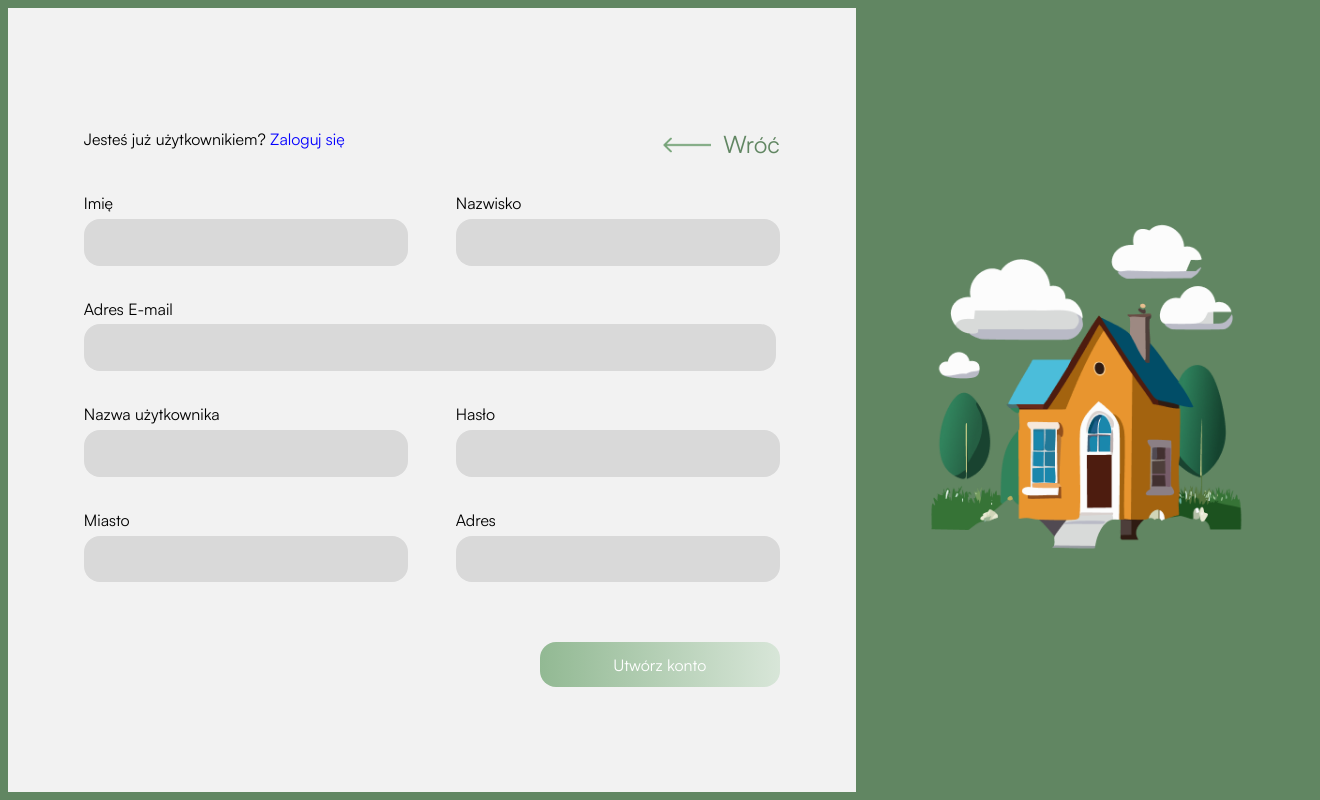
After one commit to ZMejer/On-my-way, a PHP site: the page made by docker_php/php/src/registration_form.php in a window 1320 px wide. The commit adds this page. Run offline with PHP 8.4, Linux system fonts and the light colour scheme.

Commit message:
giga duzo zmian

```diff
--- a/docker_php/php/src/css/style.css
+++ b/docker_php/php/src/css/style.css
@@ -22,12 +22,12 @@ body {
     justify-content: space-between;
 }
 
-a {
+ul a {
     text-decoration: none;
     color: #000;
 }
 
-a:hover {
+ul a:hover {
     color: #fff;
     transition: 0.3s;
 }
@@ -96,3 +96,109 @@ button, input[type="submit"], input[type="reset"] {
     background-color: #fff;
     transition: 0.3s;
 }
+
+.registration-form input, .login-form input {
+    height: 2.8em;
+    width: 20em;
+    border-radius: 1em;
+    border: none;
+	font: inherit;
+	cursor: pointer;
+	outline: inherit;
+    background-color: #d9d9d9;
+    margin-top:0.3em;
+}
+
+
+#login, #name, #city {
+    margin-right: 3em;
+}
+
+#email {
+    width: 43em;
+}
+
+#submit-btn {
+    background: linear-gradient(90deg, #92B993 0%, #FFF 156.27%);
+    color: white;
+    display: block;
+    float: right;
+    margin-top: 1em;
+    width:15em;
+}
+
+#submit-btn-login {
+    background: linear-gradient(90deg, #92B993 0%, #FFF 156.27%);
+    color: white;
+    display: block;
+    margin-top: 3em;
+    width:15em;
+}
+
+#submit-btn:hover, #submit-btn-login:hover {
+    background: linear-gradient(90deg, #6b936b 0%, #e2e2e2 156.27%);
+    transition: 0.3s;
+}
+
+.form {
+    width: 65%;
+    height: 98vh;
+    display: flex;
+    place-self: center;
+    margin: 0;
+    justify-content: center;
+    background-color: #F2F2F2;
+}
+
+.registration-form {
+    margin-top: 15vh;
+}
+
+input, label {
+    display: block;
+}
+
+label {
+    margin-top:2em;
+}
+
+.decoration {
+    width:35%;
+    display: flex;
+    justify-content: center;
+}
+
+#house-img {
+    margin-top: 20vh;
+    width: 30em;
+
+}
+
+span a {
+    color:#0500ff;
+    cursor: pointer;
+}
+
+a {
+    text-decoration: none;
+}
+
+a img {
+    width: 3em;
+}
+
+a span {
+    color: #618662;
+    font-size: 1.5em;
+    margin-left:0.5em;
+}
+
+.go-back-btn {
+    display: block;
+    float: right;
+}
+
+.login-form {
+    margin-top: 15vh;
+    width: 70%;
+}
--- a/docker_php/php/src/db_connect.php
+++ b/docker_php/php/src/db_connect.php
@@ -11,7 +11,7 @@ function connect(){
         die("Błąd połączenia z bazą danych: " . mysqli_connect_error());
     }
 
-    $query = "SELECT * FROM users";
+    /*$query = "SELECT * FROM users";
 
     $result = mysqli_query($conn, $query);
 
@@ -21,8 +21,8 @@ function connect(){
 
     while ($row = mysqli_fetch_assoc($result)) {
         #echo $row['name']." ";
-    }
+    }*/
 
-    mysqli_close($conn);
+    return $conn;
 }
 ?>
--- a/docker_php/php/src/index.php
+++ b/docker_php/php/src/index.php
@@ -9,7 +9,6 @@
     <?php include 'db_connect.php' ?>
 </head>
 <body>
-    <?php #connect(); ?>
     <div class="navbar">
         <img id="logo-img" alt="logo" src="./assets/logo.png">
         <ul class="navbar-items">
@@ -24,8 +23,8 @@
                 Łączymy ludzi, realizujemy zadania. <br>
                 Dzisiaj pomagasz Ty, jutro ktoś pomoże Tobie
             </h1>
-            <button class="banner-btn" id="login-btn">Logowanie</button>
-            <button class="banner-btn" id="registration-btn">Rejestracja</button>
+            <a href="login_form.php"><button class="banner-btn" id="login-btn">Logowanie</button></a>
+            <a href="registration_form.php"><button class="banner-btn" id="registration-btn">Rejestracja</button></a>
         </div>
         <img id="banner-img" alt="banner" src="./assets/baner.png">
     </div>
--- /dev/null
+++ b/docker_php/php/src/registration_form.php
@@ -0,0 +1,55 @@
+<!DOCTYPE html>
+<html lang="en">
+<head>
+    <meta charset="UTF-8">
+    <meta name="viewport" content="width=device-width, initial-scale=1.0">
+    <title>Po drodze</title>
+    <link rel="stylesheet" href="./css/style.css">
+    <link rel="icon" type="image/x-icon" href="/assets/logo.ico"> <!-- tego pliku narazie nie ma -->
+</head>
+<body>
+    <div class="form" style="float:left;">
+        <form method="POST" action="registration.php" class="registration-form">
+            <span style="float:left;">Jesteś już użytkownikiem? <a href="login_form.php">Zaloguj się</a></span>
+            <a class="go-back-btn" href="index.php"><img src="./assets/arrow.png"><span>Wróć</span></a>
+            <br style="clear:both;" />
+            <div style="float:left;">
+                <label for="name">Imię</label>
+                <input type="text" name="name" id="name">
+            </div>
+            <div style="float:left;">
+                <label for="name">Nazwisko</label>
+                <input type="text" name="surname" id="surname">
+            </div>
+            <br style="clear:both;" />
+            <div style="float:left">
+                <label for="email">Adres E-mail</label>
+                <input type="email" name="email" id="email">
+            </div>
+            <br style="clear:both;" />
+            <div style="float:left;">
+                <label for="login">Nazwa użytkownika</label>
+                <input type="text" name="login" id="login" style="float: left;">
+            </div>
+            <div style="float:left;">
+                <label for="password">Hasło</label>
+                <input type="password" name="password" id="password">
+            </div>
+            <br style="clear:both;" />
+            <div style="float:left;">
+                <label for="city">Miasto</label>
+                <input type="text" name="city" id="city" style="float: left;">
+            </div>
+            <div style="float:left;">
+                <label for="address">Adres</label>
+                <input type="text" name="address" id="address"><br><br>
+            </div>
+            <br style="clear:both;" />
+            <input type="submit" value="Utwórz konto" name="submit-btn" id="submit-btn">
+        </form>
+    </div>
+    <div class="decoration" style="float:left;">
+        <img id="house-img" src="./assets/house.png">
+    </div>
+</body>
+</html>
```
Also changed, not shown: docker_php/php/src/login.php (added, +51 -0 lines), docker_php/php/src/login_form.php (added, +31 -0 lines), docker_php/php/src/registration.php (added, +24 -0 lines), docker_php/php/src/assets/arrow.png (added), docker_php/php/src/assets/house.png (added), 5 other files.
